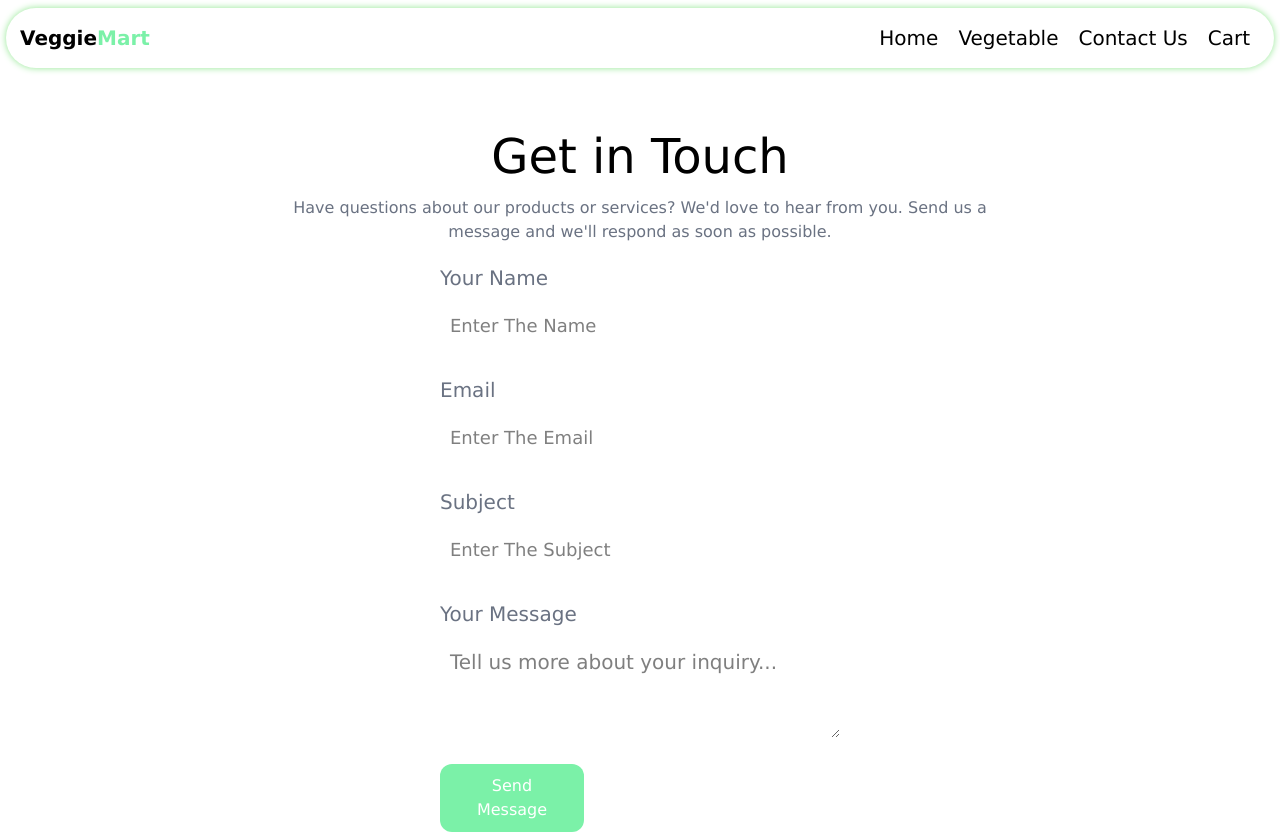
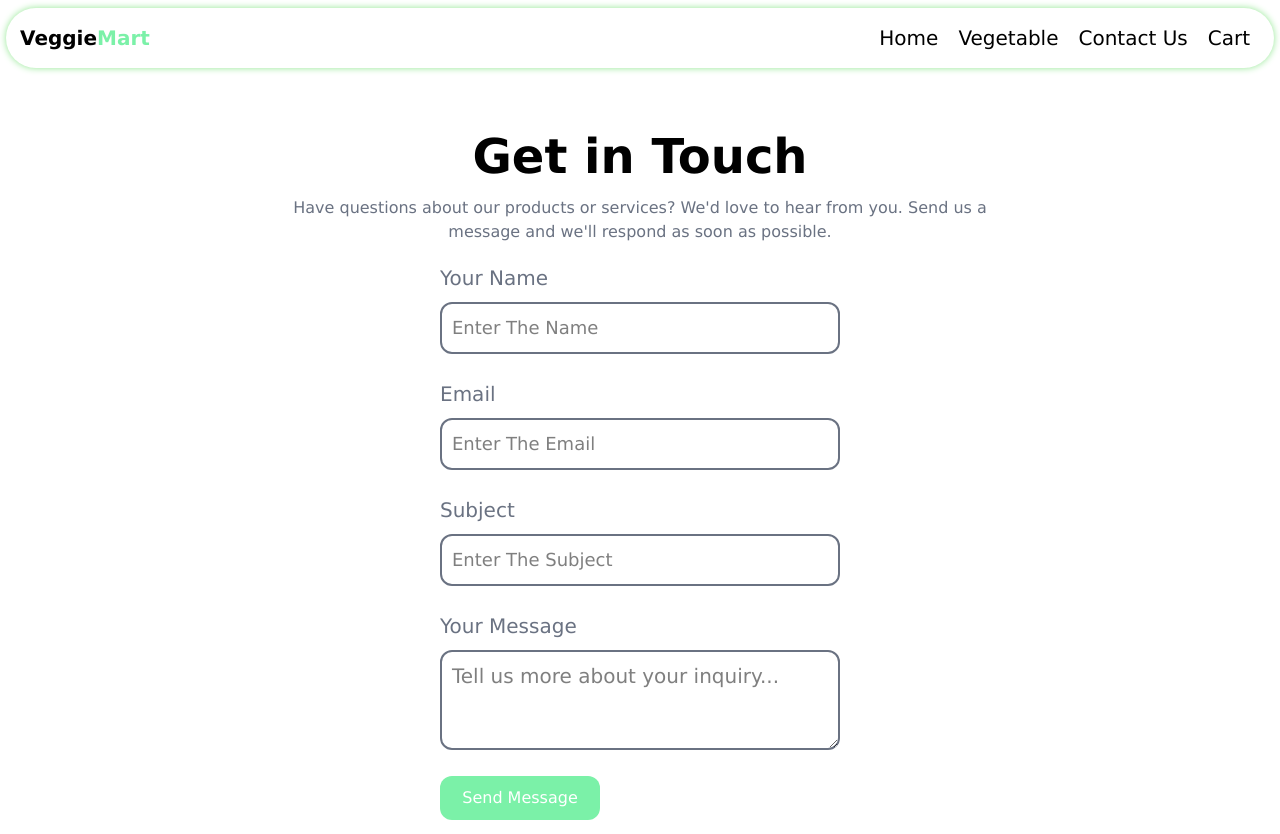
Before and after one commit to AtharvBolke99/veggieMart, a React (Vite) app: page /contact in a window 1280 px wide. Shown: the top 834 px of the page. Built offline with nearby package versions, Linux system fonts and the light colour scheme.

Commit message:
contact page updated

```diff
--- a/src/views/Contact.jsx
+++ b/src/views/Contact.jsx
@@ -9,8 +9,8 @@ function Contact() {
     <div>
       <Navbar />
       <div className="flex flex-col justify-center items-center flex-wrap">
-        <h1 className="text-5xl text-center mt-15 mb-4">Get in Touch</h1>
-        <p className="text-center w-[400px] md:w-[700px] text-gray-500 mt-0">
+        <h1 className="text-5xl font-bold text-center mt-15 mb-4">Get in Touch</h1>
+        <p className="text-center w-100 md:w-175 text-gray-500 mt-0">
           Have questions about our products or services? We'd love to hear from
           you. Send us a message and we'll respond as soon as possible.
         </p>
@@ -21,30 +21,30 @@ function Contact() {
         <input
           type="text"
           placeholder="Enter The Name"
-          className="p-2.5 px-2.5 w-[400px] rounded-xl border-none border border-gray-500 mb-4 text-lg"
+          className="p-2.5 px-2.5 w-100 rounded-xl border-2 border-gray-500 mb-4 text-lg"
         />
 
         <p className="text-gray-500 text-xl m-2.5 mx-auto">Email</p>
         <input
           type="email"
           placeholder="Enter The Email"
-          className="p-2.5 px-2.5 w-[400px] rounded-xl border-none border border-gray-500 mb-4 text-lg"
+          className="p-2.5 px-2.5 w-100 border-2 rounded-xl border-gray-500 mb-4 text-lg"
         />
 
         <p className="text-gray-500 text-xl m-2.5 mx-auto">Subject</p>
         <input
           type="text"
           placeholder="Enter The Subject"
-          className="p-2.5 px-2.5 w-[400px] rounded-xl border-none border border-gray-500 mb-4 text-lg"
+          className="p-2.5 px-2.5 w-100 rounded-xl border-2 border-gray-500 mb-4 text-lg"
         />
 
         <p className="text-gray-500 text-xl m-2.5 mx-auto">Your Message</p>
         <textarea
           placeholder="Tell us more about your inquiry..."
-          className="h-25 p-2.5 px-2.5 w-[400px] rounded-xl border-none border border-gray-500 mb-4 block text-xl"
+          className="h-25 p-2.5 px-2.5 w-100 rounded-xl border-2 border-gray-500 mb-4 block text-xl"
         />
 
-        <button className="p-2.5 px-5 text-base rounded-xl border-none bg-green-300 text-white w-36 m-2.5 mx-auto cursor-pointer">Send Message</button>
+        <button className="p-2.5 px-5 text-base rounded-xl border-none bg-green-300 text-white w-40 m-2.5 mx-auto cursor-pointer">Send Message</button>
       </form>
 
       <Footer />
```
